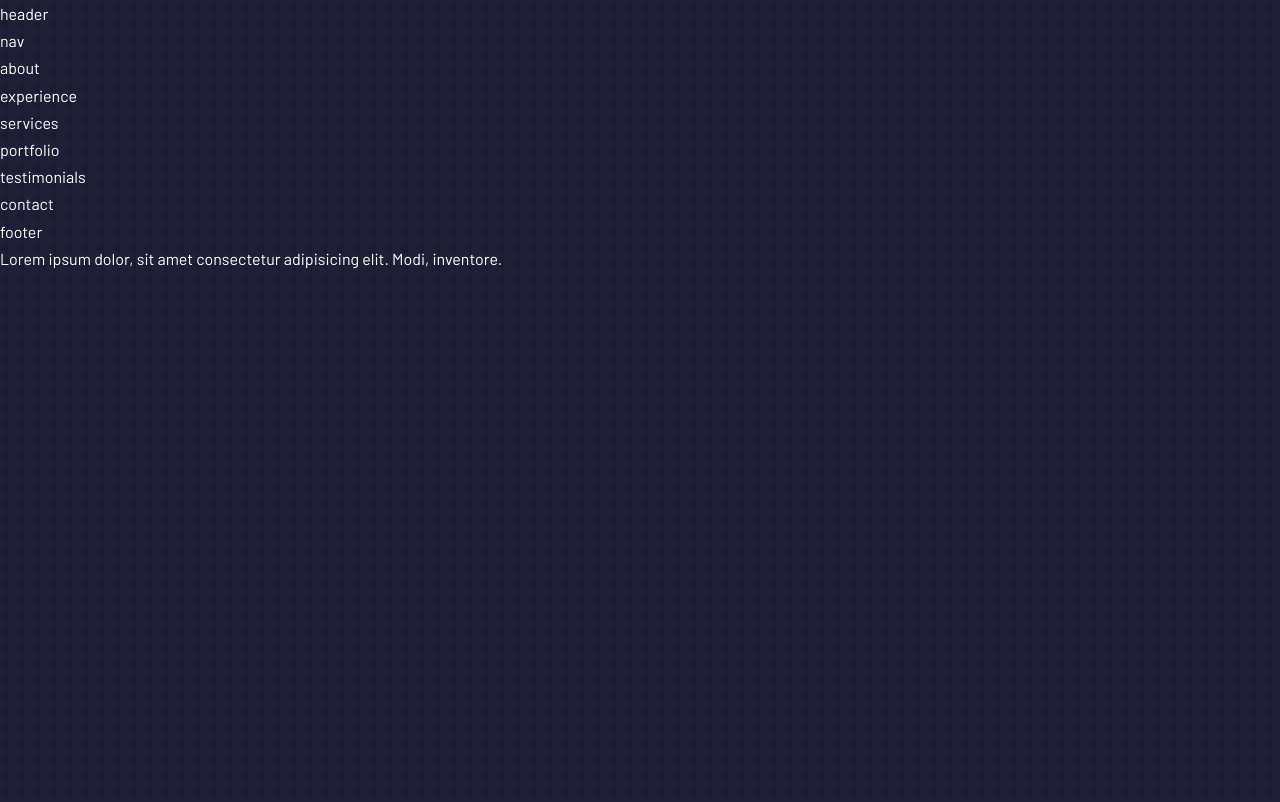
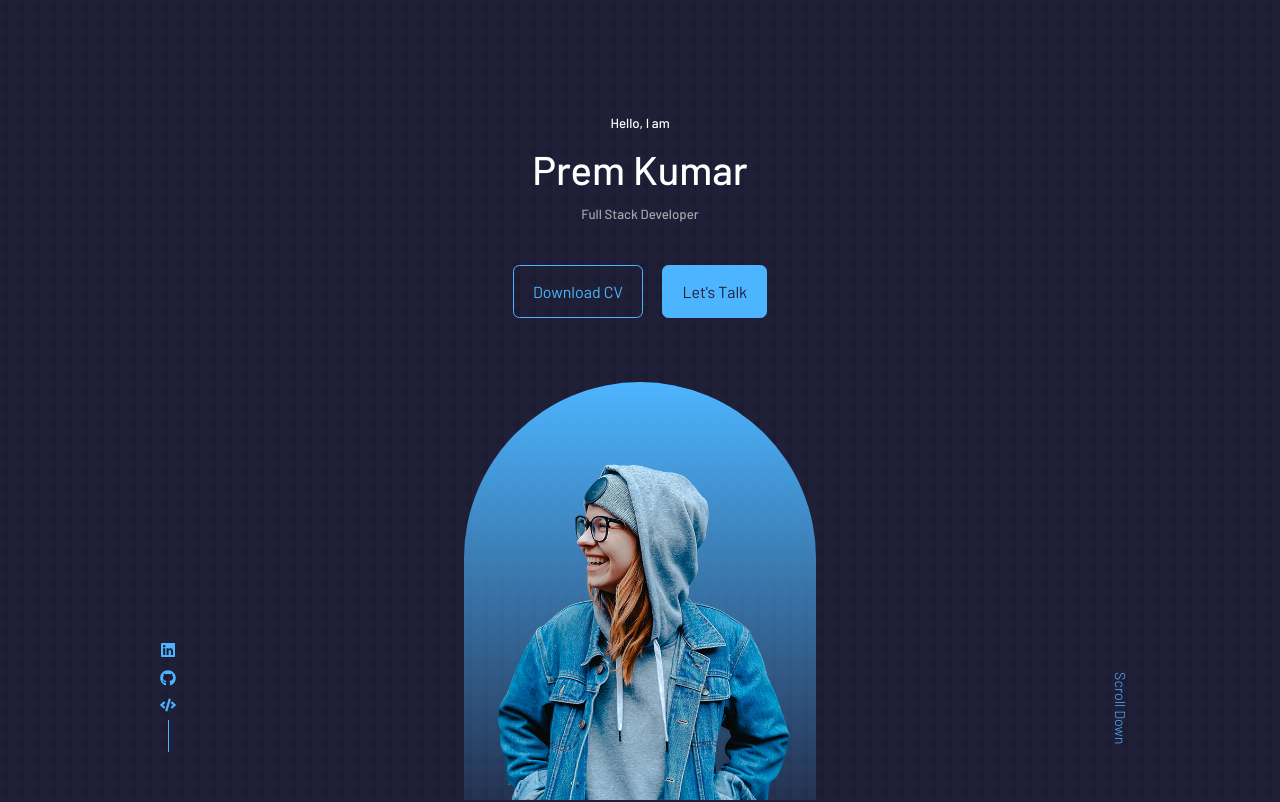
Before and after one commit to Headbreakar/codsoft_portfolio_react, a React (Create React App) app: page / in a window 1280 px wide. Shown: the top 802 px of the page. Built offline with nearby package versions, Linux system fonts and the light colour scheme.

Commit message:
checking responsive design

```diff
--- a/package.json
+++ b/package.json
@@ -8,6 +8,7 @@
     "@testing-library/user-event": "^13.5.0",
     "react": "^18.2.0",
     "react-dom": "^18.2.0",
+    "react-icons": "^5.0.1",
     "react-scripts": "5.0.1",
     "web-vitals": "^2.1.4"
   },
--- /dev/null
+++ b/src/components/header/CallToAction.jsx
@@ -0,0 +1,17 @@
+import React from "react";
+import CV from "../../assets/cv.pdf";
+
+const CallToAction = () => {
+  return (
+    <div className="cta">
+      <a className="btn" href={CV} download>
+        Download CV
+      </a>
+      <a href="#contact" className="btn btn-primary">
+        Let's Talk
+      </a>
+    </div>
+  );
+};
+
+export default CallToAction;
--- /dev/null
+++ b/src/components/header/Socials.jsx
@@ -0,0 +1,24 @@
+import React from "react";
+import { FaLinkedin } from "react-icons/fa";
+import { FaGithub } from "react-icons/fa";
+import { FaCode } from "react-icons/fa";
+const Socials = () => {
+  return (
+    <div className="header__socials">
+      <a
+        href="https://www.linkedin.com/in/prem-kumar-3ba152274/"
+        target="_blank"
+      >
+        <FaLinkedin />
+      </a>
+      <a href="https://github.com/Headbreakar" target="_blank">
+        <FaGithub />
+      </a>
+      <a href="https://github.com/Headbreakar" target="_blank">
+        <FaCode />
+      </a>
+    </div>
+  );
+};
+
+export default Socials;
--- a/src/components/header/header.css
+++ b/src/components/header/header.css
@@ -0,0 +1,69 @@
+header {
+  height: 100vh;
+  padding-top: 7rem;
+  overflow: hidden;
+}
+
+.container__header {
+  text-align: center;
+  height: 100%;
+  position: relative;
+}
+
+.cta {
+  margin-top: 2.5rem;
+  display: flex;
+  gap: 1.2rem;
+  justify-content: center;
+}
+
+.header__socials {
+  display: flex;
+  flex-direction: column;
+  align-items: center;
+  gap: 0.8;
+  position: absolute;
+  left: 0;
+  bottom: 3rem;
+}
+
+.header__socials::after {
+  content: "";
+  width: 1px;
+  height: 2rem;
+  background: var(--color-primary);
+}
+
+.me {
+  background: linear-gradient(var(--color-primary), transparent);
+  width: 22rem;
+  height: 30rem;
+  position: absolute;
+  left: calc(50% - 11rem);
+  margin-top: 4rem;
+  border-radius: 12rem 12rem 0 0;
+  overflow: hidden;
+  padding: 5rem 1.5rem 1.5rem 1.5rem;
+}
+
+.scroll__down {
+  position: absolute;
+  right: -2.3rem;
+  bottom: 5rem;
+  transform: rotate(90deg);
+  font-weight: 300;
+  font-size: 0.9rem;
+}
+
+@media screen and (max-width: 1024px) {
+  header {
+  }
+}
+@media screen and (max-width: 600px) {
+  header {
+    .header__socials,
+    .scroll__down {
+      display: none;
+    }
+  }
+}
--- a/src/components/header/header.jsx
+++ b/src/components/header/header.jsx
@@ -1,8 +1,28 @@
 import React from "react";
 import "./header.css";
+import CallToAction from "./CallToAction";
+import Me from "../../assets/me.png";
+import Socials from "./Socials";
 
 const header = () => {
-  return <div>header</div>;
+  return (
+    <header>
+      <div className="container container__header">
+        <h5>Hello, I am </h5>
+        <h1>Prem Kumar</h1>
+        <h5 className="text-light">Full Stack Developer</h5>
+        <CallToAction />
+        <Socials />
+        <div className="me">
+          <img src={Me} alt="" />
+        </div>
+
+        <a href="#contant" className="scroll__down">
+          Scroll Down
+        </a>
+      </div>
+    </header>
+  );
 };
 
 export default header;
```
Also changed, not shown: 2 other files (tests, documents, lock files or other folders).
